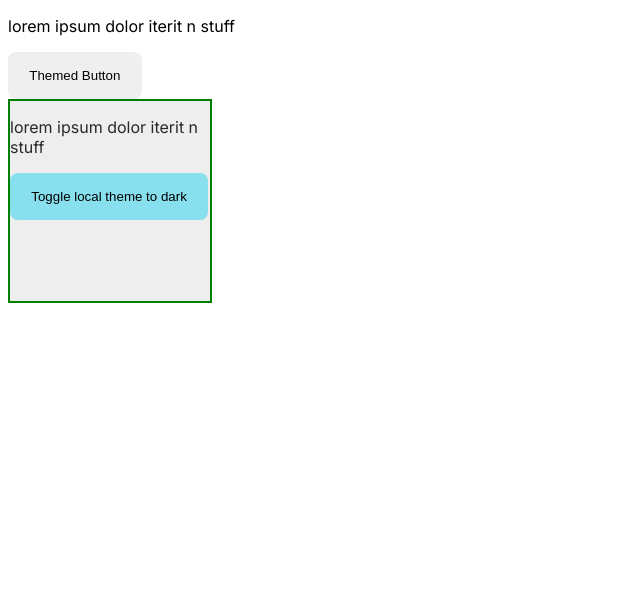
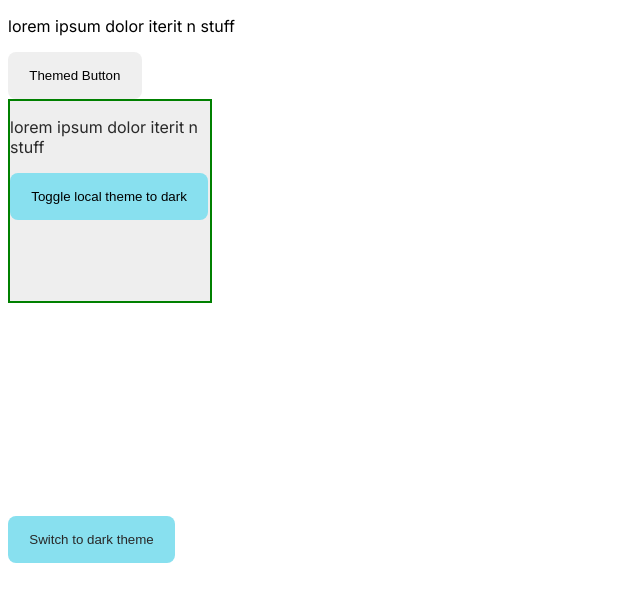
Before and after one commit to 9604792360/Theme-Toggle-Context---Folder-based-routing-using-Pages-Router-Brief-Introducti---chr97blulcq3, a Next.js app: page / in a window 1280 px wide. Shown: the top 602 px of the page, without its empty margins (0-640 px from the left). Built offline with nearby package versions, Linux system fonts and the light colour scheme.

Commit message:
Update ThemeToggleButton.js

```diff
--- a/app/components/ThemeToggleButton.js
+++ b/app/components/ThemeToggleButton.js
@@ -1,14 +1,22 @@
 'use client'
 import React from 'react';
-
-
-const ThemeToggleButton = () => {
-
+// import { useState } from 'react';
+import { useThemeContext } from './ThemeProvider';
+const ThemeToggleButton = () =>{
+    let context=useThemeContext();
+    let {global, setGlobal, setLocal}=context;
     return (
        <>
+        <button id='global-theme-toggler' onClick={()=>{
+            setGlobal(!global);
+            setLocal(!global);
 
-       </>
+            }}
+            className={global?"btn btn-light txt-light":"btn btn-dark txt-dark"}
+
+            >{global ?"Switch to dark theme" :'Switch to light theme'} </button>
+        </>
     )
 
 }
-export {ThemeToggleButton}
+export {ThemeToggleButton};
```
